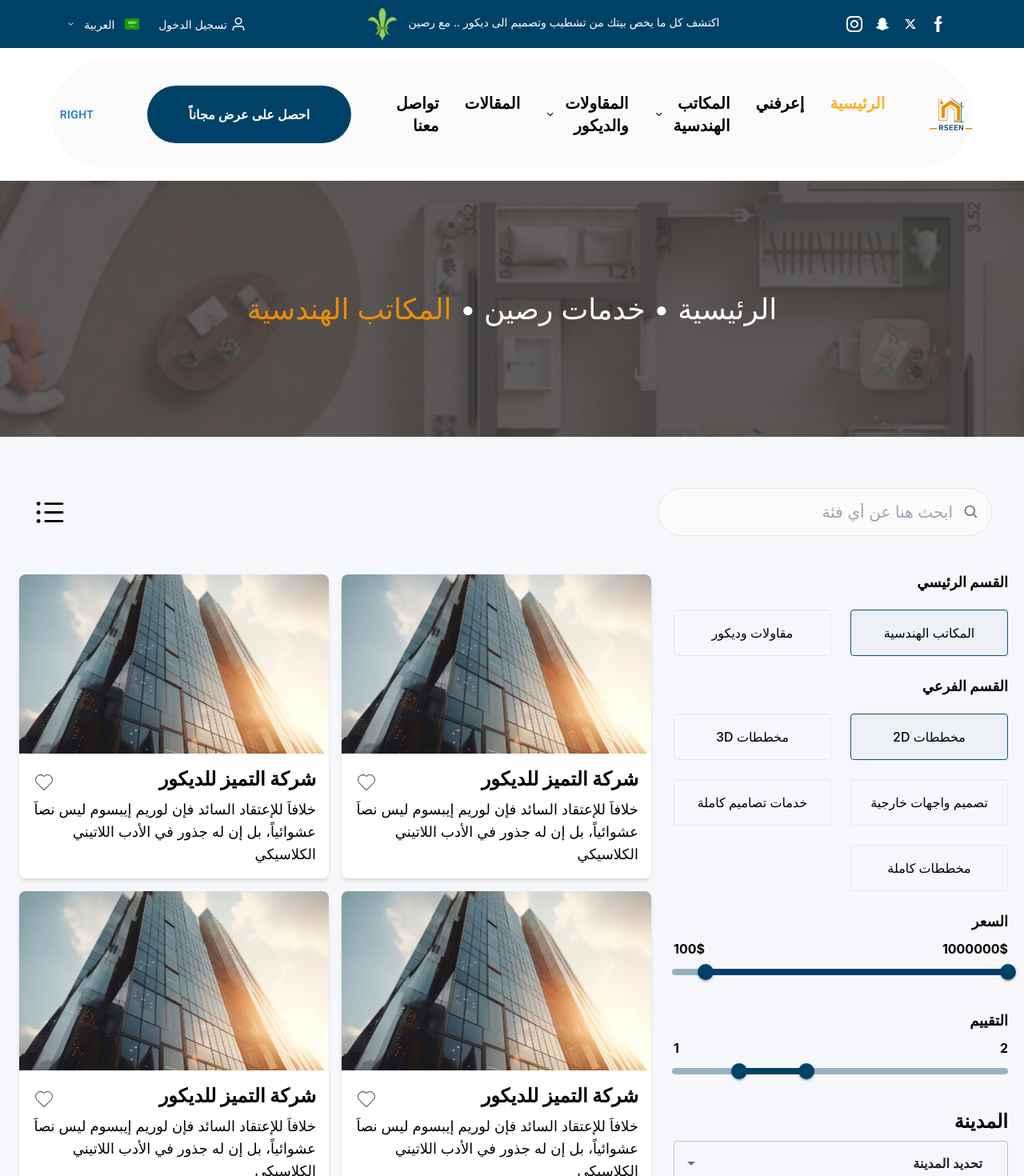
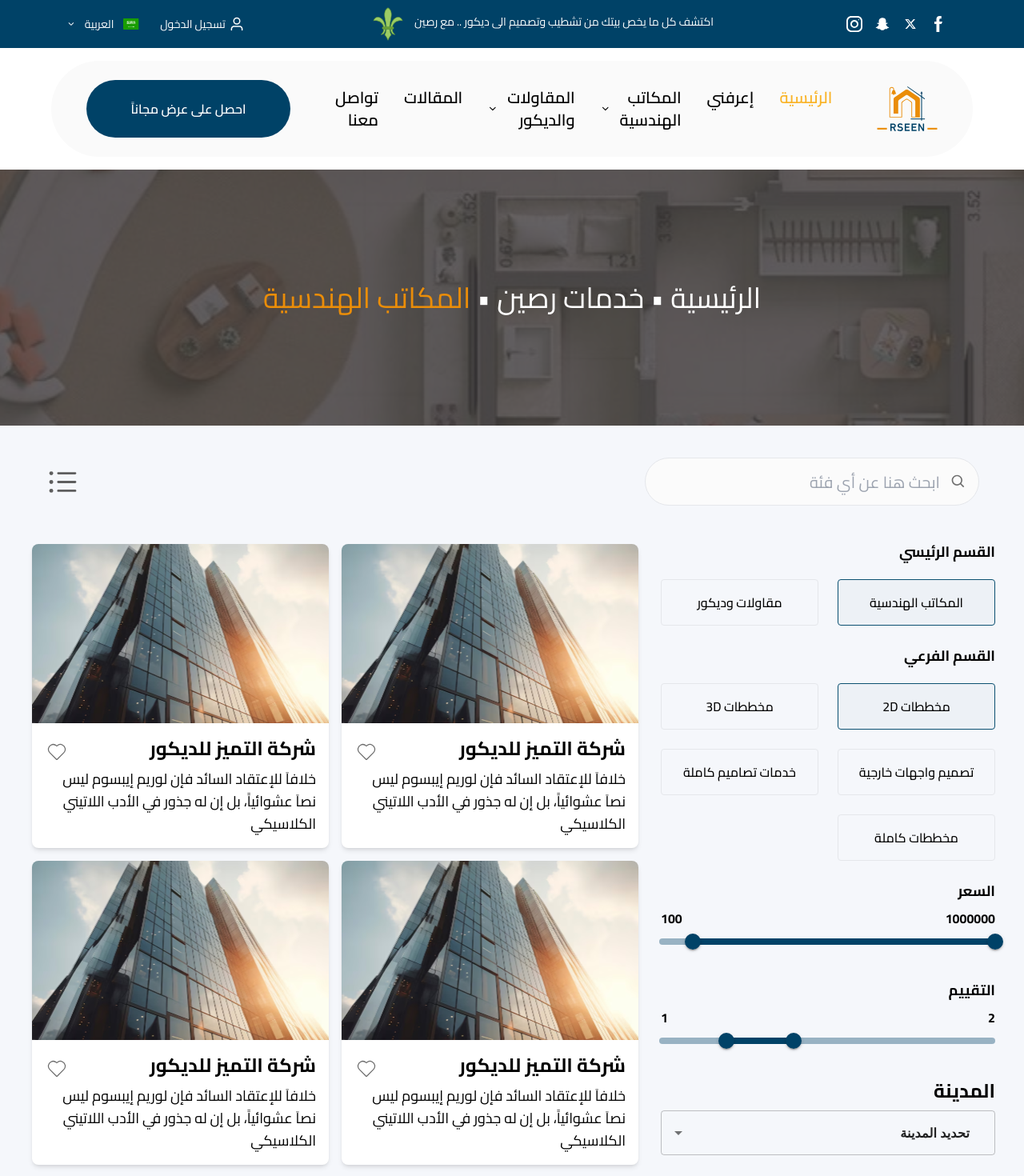
Before and after one commit to mohamedelkhateeb/raseen, a React (Vite) app: page / in a window 1280 px wide. Shown: the top 1470 px of the page at 80% size. Built offline with nearby package versions, Linux system fonts and the light colour scheme.

Commit message:
bugfix: style editions

```diff
--- a/index.html
+++ b/index.html
@@ -1,9 +1,15 @@
-<!doctype html>
+<!DOCTYPE html>
 <html lang="ar" dir="rtl">
   <head>
     <meta charset="UTF-8" />
     <link rel="icon" type="image/svg+xml" href="/vite.svg" />
     <meta name="viewport" content="width=device-width, initial-scale=1.0" />
+    <link rel="preconnect" href="https://fonts.googleapis.com" />
+    <link rel="preconnect" href="https://fonts.gstatic.com" crossorigin />
+    <link
+      href="https://fonts.googleapis.com/css2?family=Cairo:wght@200..1000&display=swap"
+      rel="stylesheet"
+    />
     <title>Rseen</title>
   </head>
   <body>
--- a/src/components/Card.tsx
+++ b/src/components/Card.tsx
@@ -19,7 +19,7 @@ const Card: React.FC<CardProps> = ({
   return (
     <div
       className={`bg-white w-full shadow-md rounded-lg overflow-hidden hover:shadow-xl transition-shadow duration-300  ${
-        listStyle === "grid" ? "flex flex-col" : "flex flex-row h-[120px]"
+        listStyle === "grid" ? "flex flex-col" : "flex flex-row h-[125px]"
       }`}
     >
       {/* In grid, image is at the top; in list, image is next to text */}
--- a/src/components/Filters.tsx
+++ b/src/components/Filters.tsx
@@ -23,7 +23,7 @@ const Sidebar: React.FC = () => {
       <RangeSlider
         label="السعر"
         defaultValue={[100, 1000000.0]}
-        mes="$"
+        mes=""
         min={0}
         max={1000}
       />
--- a/src/components/Layout.tsx
+++ b/src/components/Layout.tsx
@@ -9,8 +9,8 @@ const Layout = ({ children }: { children: React.ReactNode }) => {
       <TaskBar />
       <NavBar />
       <HeroSection />
-      <div className="container mx-auto px-4 py-8 flex justify-between"></div>
-      <main className=" px-2">{children}</main>
+      <div className="container mx-auto px-4 py-5 flex justify-between"></div>
+      <main className=" px-6">{children}</main>
       <footer>
         <Footer />
       </footer>
--- a/src/components/NavBar.tsx
+++ b/src/components/NavBar.tsx
@@ -2,13 +2,17 @@ import React from "react";
 import Group from "../assets/Group.svg";
 import { IoIosArrowDown } from "react-icons/io";
 import AnchorTemporaryDrawer from "./SideBard";
+import useMediaQuery from "../hooks/useMediaQuery";
 const NavBar: React.FC = () => {
+  const is1024pxOrMore = useMediaQuery("(min-width: 1024px)");
   return (
     <header className="bg-white shadow-md lg:px-16 p-4 pb-4">
-      <div className=" container gap-14 max-w-none flex justify-around items-center lg:flex-row flex-col lg:h-[134px] rounded-full lg:bg-[#FAFAFA] ">
+      <div className=" container gap-14 max-w-none flex lg:justify-around justify-between px-11 py-6 rounded-full items-center  lg:bg-[#FAFAFA] ">
         <div className="flex items-center">
           <img src={Group} alt="Rseen Logo" />
         </div>
+        {is1024pxOrMore && (
+          <>
             <ul className="flex justify-center lg:gap-8 gap-4 ">
               <li className="text-xl">
                 <a href="#" className="  text-secondary font-[600]">
@@ -63,9 +67,9 @@ const NavBar: React.FC = () => {
                 احصل على عرض مجاناً
               </button>
             </div>
-        <div className="">
-          <AnchorTemporaryDrawer />
-        </div>
+          </>
+        )}
+        {!is1024pxOrMore && <AnchorTemporaryDrawer />}
       </div>
     </header>
   );
--- a/src/components/RangeSlider.tsx
+++ b/src/components/RangeSlider.tsx
@@ -53,6 +53,7 @@ const RangeSlider: React.FC<RangeSliderProps> = ({
           color="primary"
           min={min}
           max={max}
+          step={10}
         />
       </Box>
     </div>
--- a/src/components/SideBard.tsx
+++ b/src/components/SideBard.tsx
@@ -1,15 +1,17 @@
-import * as React from 'react';
-import Box from '@mui/material/Box';
-import Drawer from '@mui/material/Drawer';
-import Button from '@mui/material/Button';
-import List from '@mui/material/List';
-import Divider from '@mui/material/Divider';
-import ListItem from '@mui/material/ListItem';
-import ListItemButton from '@mui/material/ListItemButton';
-import ListItemIcon from '@mui/material/ListItemIcon';
-import ListItemText from '@mui/material/ListItemText';
+import * as React from "react";
+import Box from "@mui/material/Box";
+import Drawer from "@mui/material/Drawer";
+import Button from "@mui/material/Button";
+import List from "@mui/material/List";
+import Divider from "@mui/material/Divider";
+import ListItem from "@mui/material/ListItem";
+import ListItemButton from "@mui/material/ListItemButton";
+import ListItemIcon from "@mui/material/ListItemIcon";
+import ListItemText from "@mui/material/ListItemText";
+import { TbListDetails } from "react-icons/tb";
+import { IoIosArrowDown } from "react-icons/io";
 
-type Anchor = 'top' | 'left' | 'bottom' | 'right';
+type Anchor = "top" | "left" | "bottom" | "right";
 
 export default function AnchorTemporaryDrawer() {
   const [state, setState] = React.useState({
@@ -23,9 +25,9 @@ export default function AnchorTemporaryDrawer() {
     (anchor: Anchor, open: boolean) =>
     (event: React.KeyboardEvent | React.MouseEvent) => {
       if (
-        event.type === 'keydown' &&
-        ((event as React.KeyboardEvent).key === 'Tab' ||
-          (event as React.KeyboardEvent).key === 'Shift')
+        event.type === "keydown" &&
+        ((event as React.KeyboardEvent).key === "Tab" ||
+          (event as React.KeyboardEvent).key === "Shift")
       ) {
         return;
       }
@@ -35,44 +37,74 @@ export default function AnchorTemporaryDrawer() {
 
   const list = (anchor: Anchor) => (
     <Box
-      sx={{ width: anchor === 'top' || anchor === 'bottom' ? 'auto' : 250 }}
+      sx={{ width: anchor === "top" || anchor === "bottom" ? "auto" : 250 }}
       role="presentation"
       onClick={toggleDrawer(anchor, false)}
       onKeyDown={toggleDrawer(anchor, false)}
     >
       <List>
-        {['Inbox', 'Starred', 'Send email', 'Drafts'].map((text) => (
-          <ListItem key={text} disablePadding>
-            <ListItemButton>
-              <ListItemIcon>
-                {/* {index % 2 === 0 ? <InboxIcon /> : <MailIcon />} */}
-              </ListItemIcon>
-              <ListItemText primary={text} />
-            </ListItemButton>
-          </ListItem>
-        ))}
+        <ul className="flex justify-center items-center flex-col lg:gap-8 gap-4 ">
+          <li className="text-xl">
+            <a href="#" className="  text-secondary font-[600]">
+              الرئيسية
+            </a>
+          </li>
+          <li className="text-xl">
+            <a
+              href="#"
+              className="  hover:text-secondary text-[#000000] font-[600]"
+            >
+              إعرفني
+            </a>
+          </li>
+          <li className="flex gap-1 text-xl items-center hover:text-secondary">
+            <a
+              href="#"
+              className="  hover:text-secondary text-[#000000] font-[600]"
+            >
+              المكاتب الهندسية
+            </a>
+            <IoIosArrowDown />
+          </li>
+          <li className="flex gap-1 text-xl items-center hover:text-secondary">
+            <a
+              href="#"
+              className=" hover:text-secondary  text-[#000000] font-[600]"
+            >
+              المقاولات والديكور
+            </a>
+            <IoIosArrowDown />
+          </li>
+          <li className="text-xl">
+            <a
+              href="#"
+              className="  hover:text-secondary text-[#000000] font-[600]"
+            >
+              المقالات
+            </a>
+          </li>
+          <li className="text-xl">
+            <a
+              href="#"
+              className="  hover:text-secondary text-[#000000] font-[600]"
+            >
+              تواصل معنا
+            </a>
+          </li>
+        </ul>
+
       </List>
       <Divider />
-      <List>
-        {['All mail', 'Trash', 'Spam'].map((text) => (
-          <ListItem key={text} disablePadding>
-            <ListItemButton>
-              <ListItemIcon>
-                {/* {index % 2 === 0 ? <InboxIcon /> : <MailIcon />} */}
-              </ListItemIcon>
-              <ListItemText primary={text} />
-            </ListItemButton>
-          </ListItem>
-        ))}
-      </List>
     </Box>
   );
 
   return (
     <div>
-      {(['right'] as const).map((anchor) => (
+      {(["right"] as const).map((anchor) => (
         <React.Fragment key={anchor}>
-          <Button onClick={toggleDrawer(anchor, true)}>{anchor}</Button>
+          <Button onClick={toggleDrawer(anchor, true)}>
+            <TbListDetails color="#5E5E5E" size={40} />
+          </Button>
           <Drawer
             anchor={anchor}
             open={state[anchor]}
--- /dev/null
+++ b/src/hooks/useMediaQuery.tsx
@@ -0,0 +1,20 @@
+import { useState, useEffect } from 'react';
+
+const useMediaQuery = (query: string) => {
+  const [matches, setMatches] = useState<boolean>(false);
+
+  useEffect(() => {
+    const media = window.matchMedia(query);
+    if (media.matches !== matches) {
+      setMatches(media.matches);
+    }
+
+    const listener = () => setMatches(media.matches);
+    media.addEventListener('change', listener);
+    return () => media.removeEventListener('change', listener);
+  }, [matches, query]);
+
+  return matches;
+};
+
+export default useMediaQuery;
--- a/src/index.css
+++ b/src/index.css
@@ -4,8 +4,7 @@
 @tailwind utilities;
 
 body {
-  font-family: "Roboto","cairo", sans-serif;
-  width: 100%
+  width: 100%;
 }
 * {
   box-sizing: border-box;
@@ -25,12 +24,8 @@ body {
     font-size: 10px; /* base font size further reduced for very small screens */
   }
 }
-
 body,
 html {
-  font-family: "Inter", "Helvetica Neue", Arial, "Segoe UI", Roboto, "Noto Sans",
-    sans-serif, "Apple Color Emoji", "Segoe UI Emoji", "Segoe UI Symbol",
-    "Noto Color Emoji";
   overflow: auto;
   min-width: fit-content;
   margin: 0;
--- a/src/pages/Home.tsx
+++ b/src/pages/Home.tsx
@@ -14,7 +14,7 @@ const Home: React.FC = () => {
         <SearchBox />
         <button className="mr-auto ml-4 ">
           {listStyle === "grid" ? (
-            <IoIosList size={45} onClick={() => setListStyle("list")} />
+            <IoIosList color="#5E5E5E" size={45} onClick={() => setListStyle("list")} />
           ) : (
             <HiOutlineSquares2X2
               size={45}
```
Lines whose indentation alone changed are shown as unchanged.
